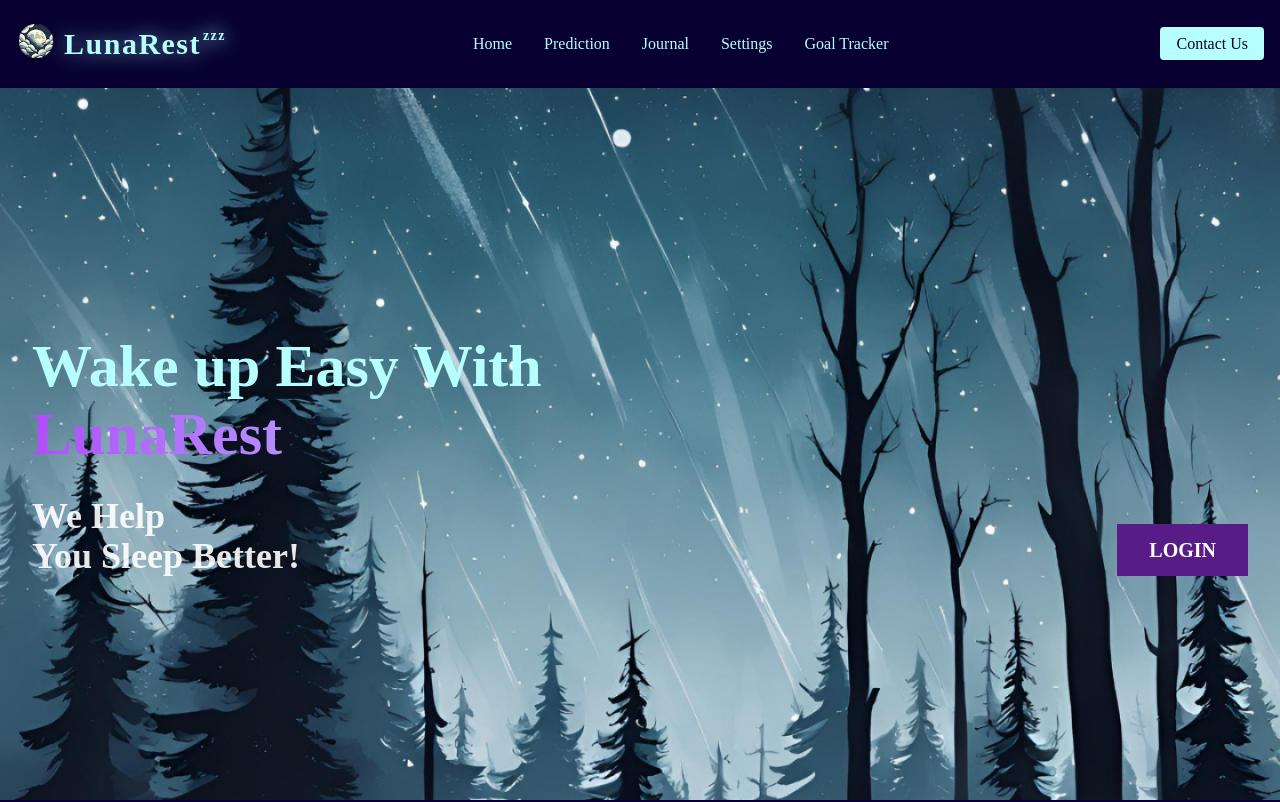
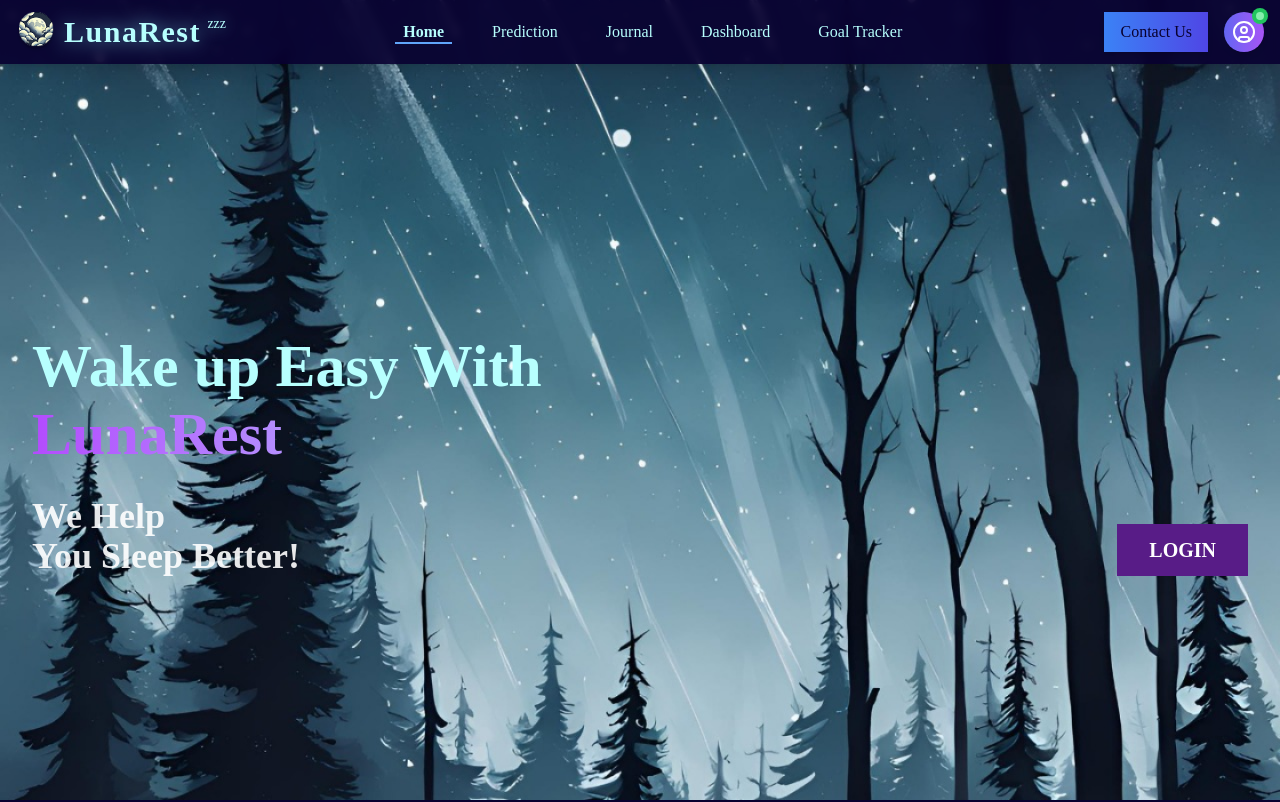
Before and after one commit to rusirasandul/LunaRest-, a React (Vite) app in the folder vite-project/: page / in a window 1280 px wide. Shown: the top 802 px of the page. Built offline with nearby package versions, Linux system fonts and the light colour scheme.

Commit message:
modify the navbar with new design

```diff
--- a/vite-project/src/layouts/Header.jsx
+++ b/vite-project/src/layouts/Header.jsx
@@ -1,11 +1,19 @@
-import { useEffect, useState } from "react";
+import { useState } from "react";
 import { TiThMenuOutline } from "react-icons/ti";
 import { motion } from "framer-motion";
-import { Link } from "react-router-dom";
+import { Link, useLocation } from "react-router-dom";
+import { UserCircle } from "lucide-react";
 
 const Navbar = () => {
     const [isOpen, setIsOpen] = useState(false);
-    const [activeSection, setActiveSection] = useState("home");
+    const location = useLocation();
+
+    // Determine active section based on current path
+    const getActiveSection = () => {
+        const path = location.pathname;
+        if (path === "/") return "home";
+        return path.substring(1); // Remove the leading slash
+    };
 
     const handleToggle = () => {
         setIsOpen(!isOpen);
@@ -16,13 +24,17 @@ const Navbar = () => {
     };
 
     const navlinks = (
-        <ul className="flex flex-col p-4 space-y-2 font-medium md:flex-row lg:space-x-8 sm:space-x-4 md:space-y-0 md:p-0">
+        <ul className="flex flex-col p-4 space-y-2 font-medium md:flex-row md:items-center lg:space-x-8 sm:space-x-4 md:space-y-0 md:p-0">
             <li>
                 <motion.div whileHover={{ scale: 1.1 }} whileTap={{ scale: 0.9 }}>
                     <Link
                         to="/"
                         onClick={handleCloseMenu}
-                        className={`text-nav ${activeSection === "home" ? "isActive" : ""}`}
+                        className={`text-nav relative px-2 py-1 transition-all duration-300 ${
+                            getActiveSection() === "home"
+                                ? "text-blue-400 font-bold after:content-[''] after:absolute after:bottom-0 after:left-0 after:w-full after:h-0.5 after:bg-blue-400"
+                                : "hover:text-blue-300"
+                        }`}
                     >
                         Home
                     </Link>
@@ -33,7 +45,11 @@ const Navbar = () => {
                     <Link
                         to="/prediction"
                         onClick={handleCloseMenu}
-                        className={`text-nav ${activeSection === "prediction" ? "isActive" : ""}`}
+                        className={`text-nav relative px-2 py-1 transition-all duration-300 ${
+                            getActiveSection() === "prediction"
+                                ? "text-blue-400 font-bold after:content-[''] after:absolute after:bottom-0 after:left-0 after:w-full after:h-0.5 after:bg-blue-400"
+                                : "hover:text-blue-300"
+                        }`}
                     >
                         Prediction
                     </Link>
@@ -44,7 +60,11 @@ const Navbar = () => {
                     <Link
                         to="/journal"
                         onClick={handleCloseMenu}
-                        className={`text-nav ${activeSection === "journal" ? "isActive" : ""}`}
+                        className={`text-nav relative px-2 py-1 transition-all duration-300 ${
+                            getActiveSection() === "journal"
+                                ? "text-blue-400 font-bold after:content-[''] after:absolute after:bottom-0 after:left-0 after:w-full after:h-0.5 after:bg-blue-400"
+                                : "hover:text-blue-300"
+                        }`}
                     >
                         Journal
                     </Link>
@@ -53,20 +73,28 @@ const Navbar = () => {
             <li>
                 <motion.div whileHover={{ scale: 1.1 }} whileTap={{ scale: 0.9 }}>
                     <Link
-                        to="/setting"
+                        to="/dashboard"
                         onClick={handleCloseMenu}
-                        className={`text-nav ${activeSection === "setting" ? "isActive" : ""}`}
+                        className={`text-nav relative px-2 py-1 transition-all duration-300 ${
+                            getActiveSection() === "dashboard"
+                                ? "text-blue-400 font-bold after:content-[''] after:absolute after:bottom-0 after:left-0 after:w-full after:h-0.5 after:bg-blue-400"
+                                : "hover:text-blue-300"
+                        }`}
                     >
-                        Settings
+                        Dashboard
                     </Link>
                 </motion.div>
             </li>
             <li>
                 <motion.div whileHover={{ scale: 1.1 }} whileTap={{ scale: 0.9 }}>
                     <Link
-                        to="/GoalTracker"
+                        to="/goaltracker"
                         onClick={handleCloseMenu}
-                        className={`text-nav ${activeSection === "GoalTracker" ? "isActive" : ""}`}
+                        className={`text-nav relative px-2 py-1 transition-all duration-300 ${
+                            getActiveSection() === "goaltracker"
+                                ? "text-blue-400 font-bold after:content-[''] after:absolute after:bottom-0 after:left-0 after:w-full after:h-0.5 after:bg-blue-400"
+                                : "hover:text-blue-300"
+                        }`}
                     >
                         Goal Tracker
                     </Link>
@@ -76,17 +104,19 @@ const Navbar = () => {
     );
 
     return (
-        <header className="fixed top-0 left-0 right-0 z-10 px-4 py-6 bg-heroBg text-nav font-heading">
+        <header className="fixed top-0 left-0 right-0 z-10 px-4 py-3 shadow-lg bg-heroBg backdrop-blur-sm bg-opacity-90 text-nav font-heading">
             <div className="container flex items-center justify-between h-full mx-auto">
                 {/* Logo with Text */}
                 <div className="flex items-center space-x-2">
                     <img src="/logo.png" alt="logo" className="w-10 h-10" />
-                    <span className="text-3xl font-bold tracking-wider text-nav drop-shadow-[0_0_10px_rgba(139,233,253,0.7)]">
-                        LunaRest
+                    <div className="relative">
+                        <span className="text-3xl font-bold tracking-wider text-nav drop-shadow-[0_0_10px_rgba(139,233,253,0.7)]">
+                            LunaRest
+                        </span>
                         <span className="absolute top-0 right-[-25px] text-sm text-nav animate-bounce drop-shadow-[0_0_8px_rgba(139,233,253,0.7)]">
                             zzz
                         </span>
-                    </span>
+                    </div>
                 </div>
 
                 {/* navItems */}
@@ -94,16 +124,36 @@ const Navbar = () => {
                     <nav>{navlinks}</nav>
                 </div>
 
-                {/* buttons */}
-                <div className="hidden md:block">
-                    <Link to="/contact" className="px-4 py-2 rounded text-heroBg bg-nav hover:bg-h1/90">
+                {/* buttons and profile */}
+                <div className="items-center hidden space-x-4 md:flex">
+                    <Link to="/contact" className="px-4 py-2 font-medium transition-all duration-300 rounded-md shadow-md text-heroBg bg-gradient-to-r from-blue-500 to-indigo-600 hover:from-blue-600 hover:to-indigo-700">
                         Contact Us
                     </Link>
+                    <motion.div
+                        whileHover={{ scale: 1.1, rotate: 5 }}
+                        whileTap={{ scale: 0.9 }}
+                        className="relative"
+                    >
+                        <Link to="/profile" className="inline-flex items-center justify-center w-10 h-10 text-white transition-all duration-300 rounded-full shadow-md bg-gradient-to-r from-indigo-500 to-purple-500 hover:shadow-lg">
+                            <UserCircle className="w-6 h-6" />
+                        </Link>
+                        <span className="absolute flex items-center justify-center w-4 h-4 bg-green-500 rounded-full -top-1 -right-1">
+                            <span className="w-2 h-2 bg-green-300 rounded-full animate-ping"></span>
+                        </span>
+                    </motion.div>
                 </div>
 
                 {/*menu icons*/}
-                <div className="block md:hidden">
-                    <button onClick={handleToggle} className={`text-nav focus:outline-none ${isOpen ? "border border-nav" : ""}`}>
+                <div className="flex items-center space-x-3 md:hidden">
+                    <Link to="/profile" className="inline-flex items-center justify-center text-white rounded-full h-9 w-9 bg-gradient-to-r from-indigo-500 to-purple-500">
+                        <UserCircle className="w-5 h-5" />
+                    </Link>
+                    <button
+                        onClick={handleToggle}
+                        className={`p-1.5 rounded-md focus:outline-none transition-colors ${
+                            isOpen ? "bg-blue-500 text-white" : "text-nav hover:bg-blue-100/20"
+                        }`}
+                    >
                         <TiThMenuOutline className="size-6" />
                     </button>
                 </div>
@@ -111,16 +161,24 @@ const Navbar = () => {
 
             {/* mobile nav items */}
             {isOpen && (
-                <nav className="absolute left-0 z-20 w-full top-full bg-heroBg md:hidden">
+                <motion.nav
+                    initial={{ opacity: 0, y: -10 }}
+                    animate={{ opacity: 1, y: 0 }}
+                    className="absolute left-0 z-20 w-full border-t shadow-lg top-full bg-heroBg/95 backdrop-blur-sm border-gray-700/20 md:hidden"
+                >
                     <ul className="flex flex-col p-4 space-y-3">
                         {navlinks.props.children}
                         <li className="py-2">
-                            <Link to="/contact" className="px-4 py-2 rounded text-heroBg bg-nav hover:bg-slate-500/90" onClick={handleCloseMenu}>
+                            <Link
+                                to="/contact"
+                                className="inline-block w-full px-4 py-2 text-center rounded-md text-heroBg bg-gradient-to-r from-blue-500 to-indigo-600"
+                                onClick={handleCloseMenu}
+                            >
                                 Contact Us
                             </Link>
                         </li>
                     </ul>
-                </nav>
+                </motion.nav>
             )}
         </header>
     );
```
